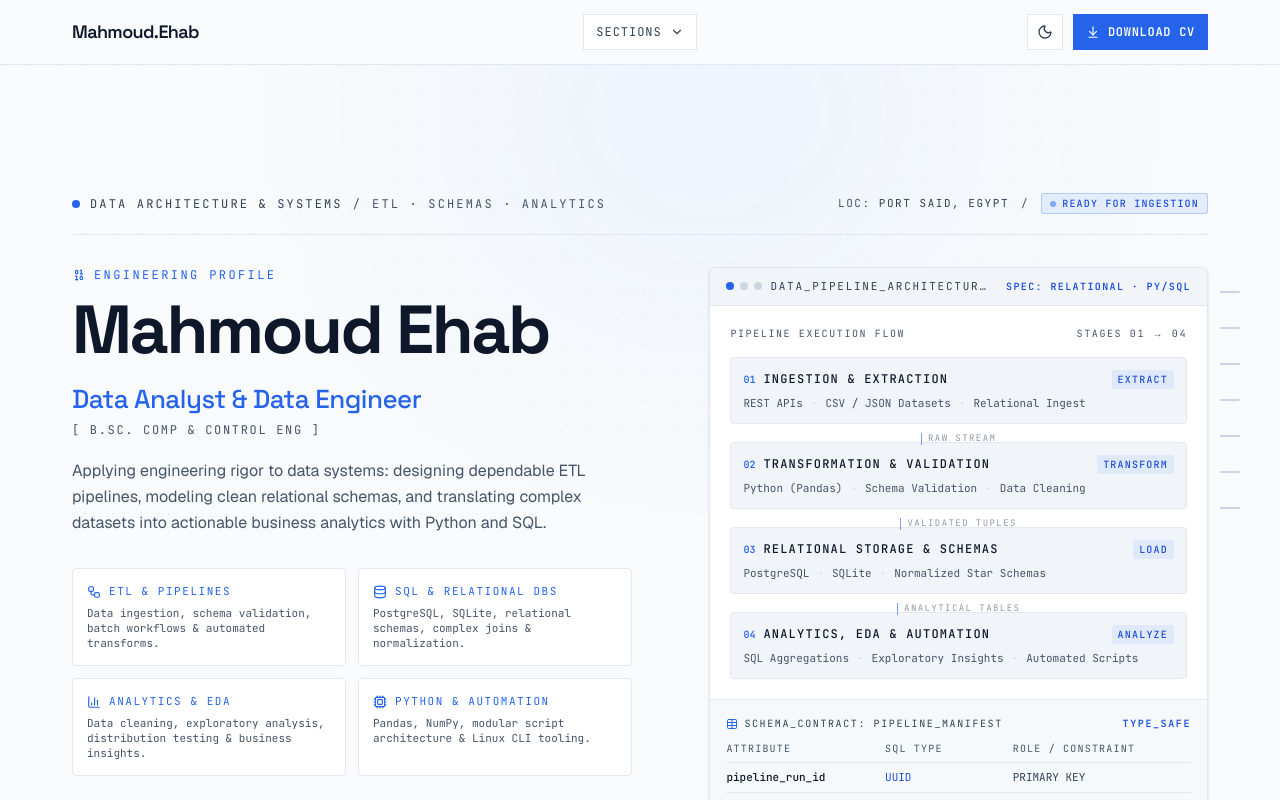
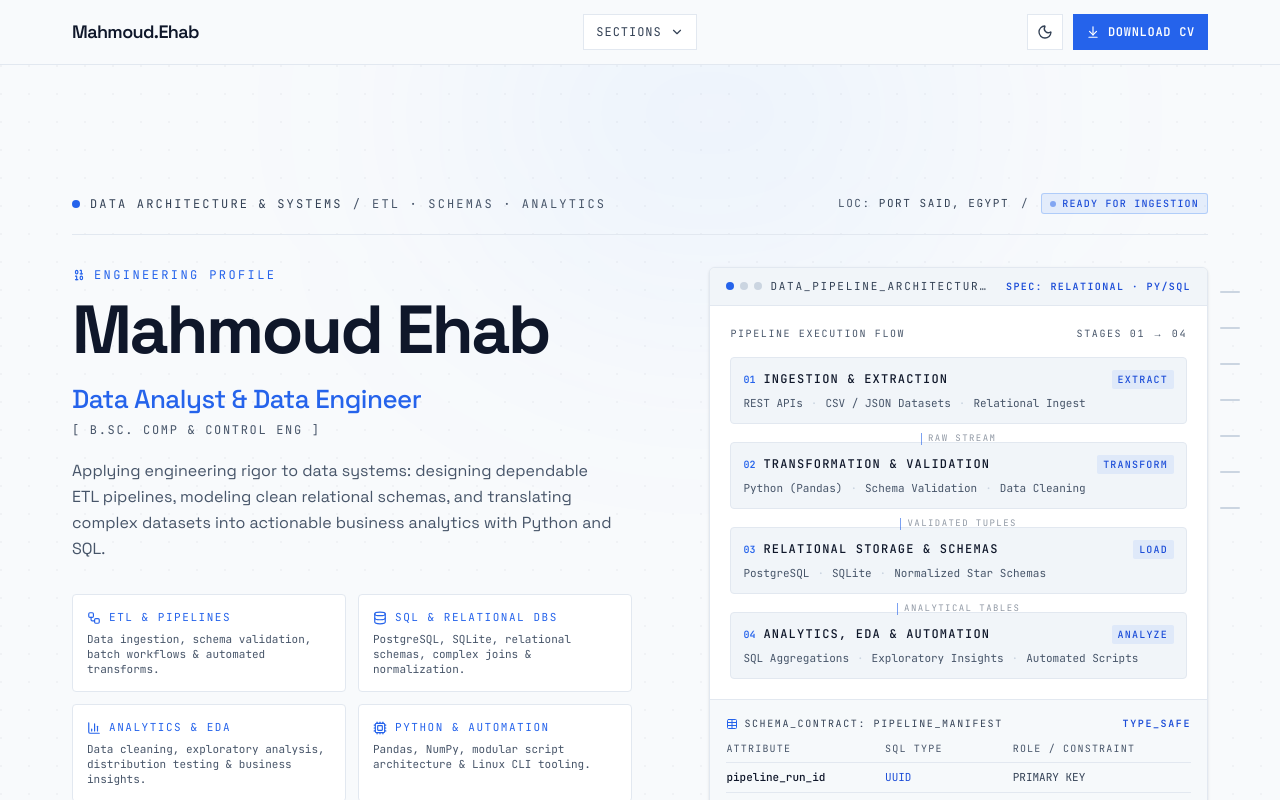
Before and after one commit to AbuTaha7000D/AbuTaha7000D.github.io, a Next.js app: page / in a window 1280 px wide. Shown: the top 800 px of the page. Built offline with nearby package versions, Linux system fonts and the light colour scheme.

Commit message:
refactor: remove Geist font and update font families in layout and globals

```diff
--- a/src/app/globals.css
+++ b/src/app/globals.css
@@ -5,7 +5,6 @@
 
 @theme {
 	/* Font families */
-	--font-sans: var(--font-geist-sans), system-ui, sans-serif;
 	--font-display: var(--font-space-grotesk), system-ui, sans-serif;
 	--font-mono: var(--font-mono), 'JetBrains Mono', ui-monospace, SFMono-Regular, Menlo, Monaco, Consolas, monospace;
 
@@ -206,7 +205,7 @@
 	body {
 		background-color: var(--bg-primary);
 		color: var(--text-primary);
-		font-family: var(--font-geist-sans, system-ui, sans-serif);
+		font-family: var(--font-space-grotesk, system-ui, sans-serif);
 		-webkit-font-smoothing: antialiased;
 		transition: background-color 0.3s cubic-bezier(0.4, 0, 0.2, 1), color 0.3s cubic-bezier(0.4, 0, 0.2, 1);
 	}
--- a/src/app/layout.tsx
+++ b/src/app/layout.tsx
@@ -1,14 +1,8 @@
 import type { Metadata } from 'next';
-import { Geist, JetBrains_Mono, Space_Grotesk } from 'next/font/google';
+import { JetBrains_Mono, Space_Grotesk } from 'next/font/google';
 import './globals.css';
 import { ThemeProvider } from '@/components/ThemeProvider';
 import { profileData } from '@/data/profile';
-
-const geist = Geist({
-	subsets: ['latin'],
-	variable: '--font-geist-sans',
-	display: 'swap',
-});
 
 const jetbrainsMono = JetBrains_Mono({
 	subsets: ['latin'],
@@ -119,7 +113,7 @@ export default function RootLayout({
 				/>
 			</head>
 			<body
-				className={`${geist.variable} ${jetbrainsMono.variable} ${spaceGrotesk.variable} antialiased min-h-screen`}
+				className={`${jetbrainsMono.variable} ${spaceGrotesk.variable} antialiased min-h-screen`}
 			>
 				<a
 					href="#main-content"
```
Also changed, not shown: 1 other file (tests, documents, lock files or other folders).
